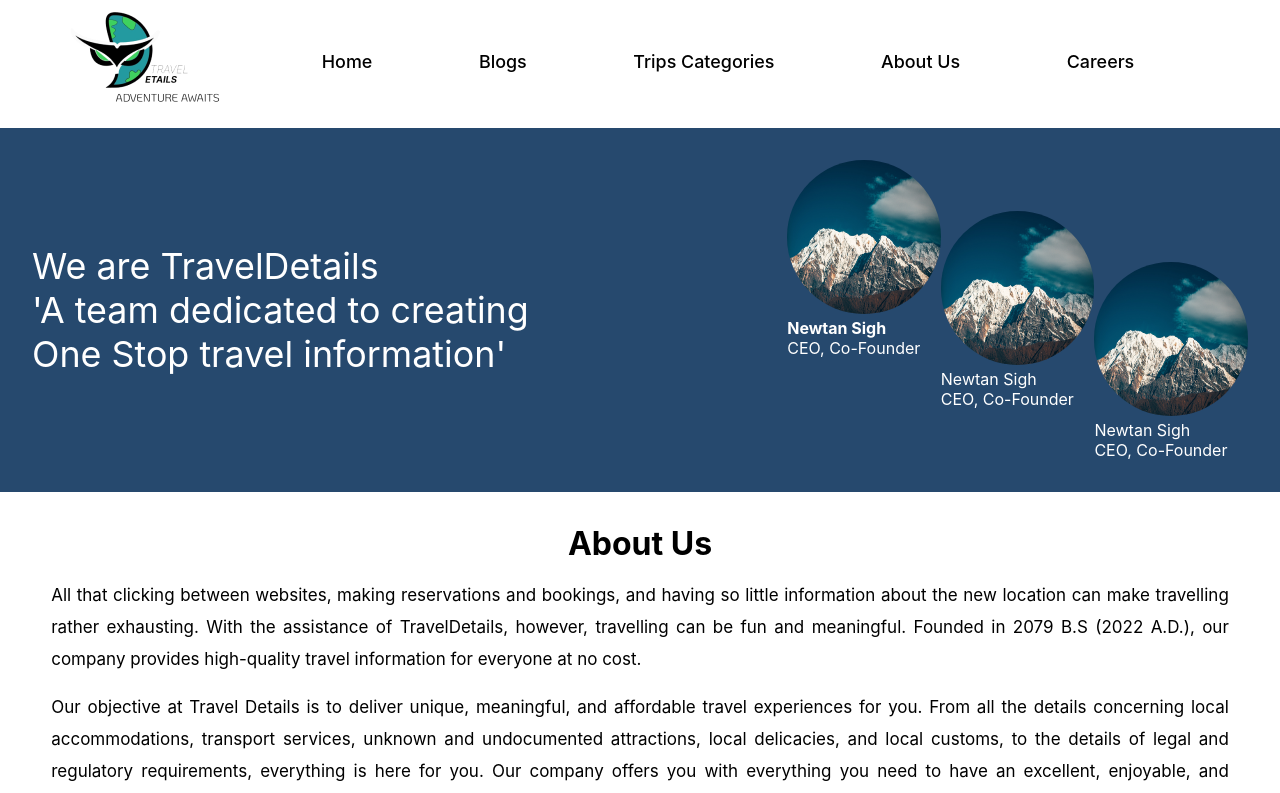
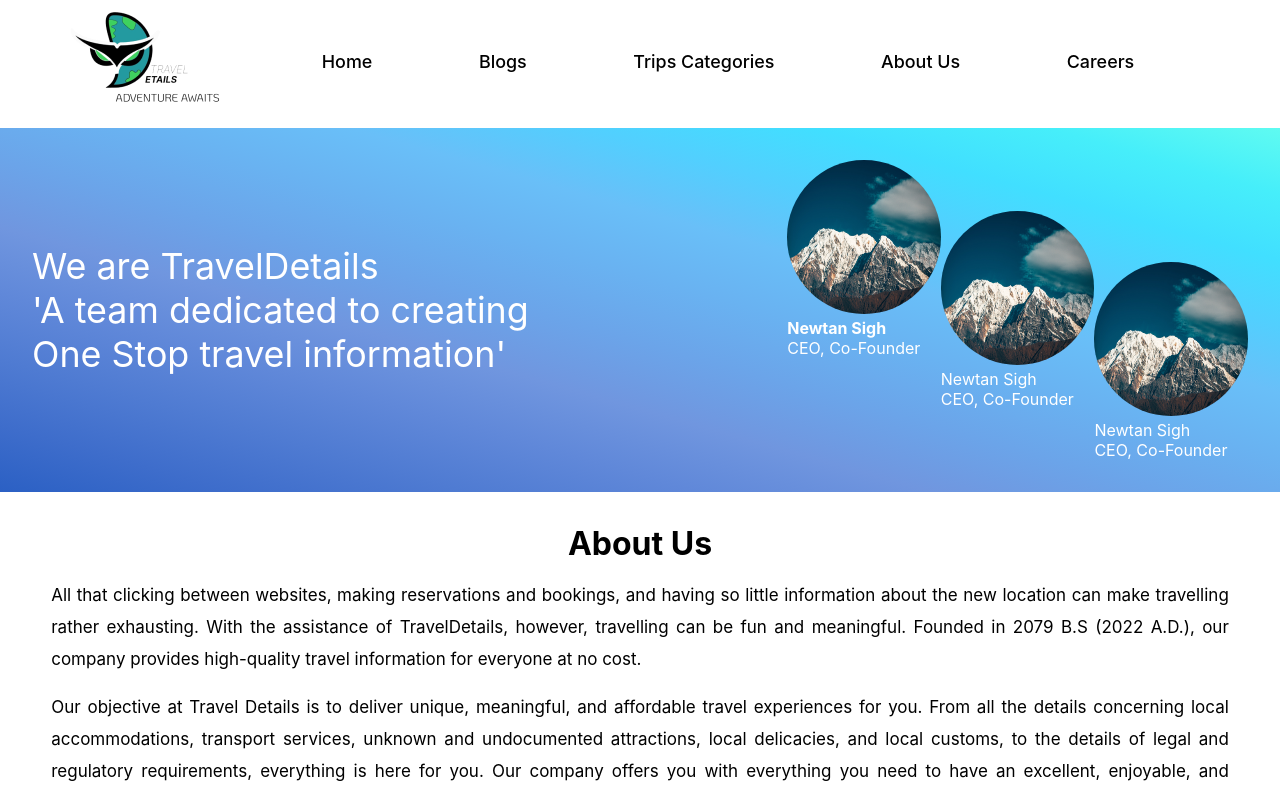
Before and after one commit to sauravsvt/traveldetails, a React (Create React App) app: page /about in a window 1280 px wide. Shown: the top 793 px of the page. Built offline with nearby package versions, Linux system fonts and the light colour scheme.

Commit message:
color changed
confused about color so used gradient insted

```diff
--- a/src/Pages/AboutUs.css
+++ b/src/Pages/AboutUs.css
@@ -4,7 +4,7 @@
 
 .contact-header{
     padding: 2rem;
-    background-color: rgba(15, 54, 95, 0.9);
+    background-image: linear-gradient(to right top, #2b60c4, #3e6dcb, #4f7bd2, #6088d9, #7096df, #6ba4e9, #69b2f1, #69bff8, #52cffe, #41dfff, #46eefa, #5ffbf1);
     display: grid;
     grid-template-columns: 50% auto;
 }
```
